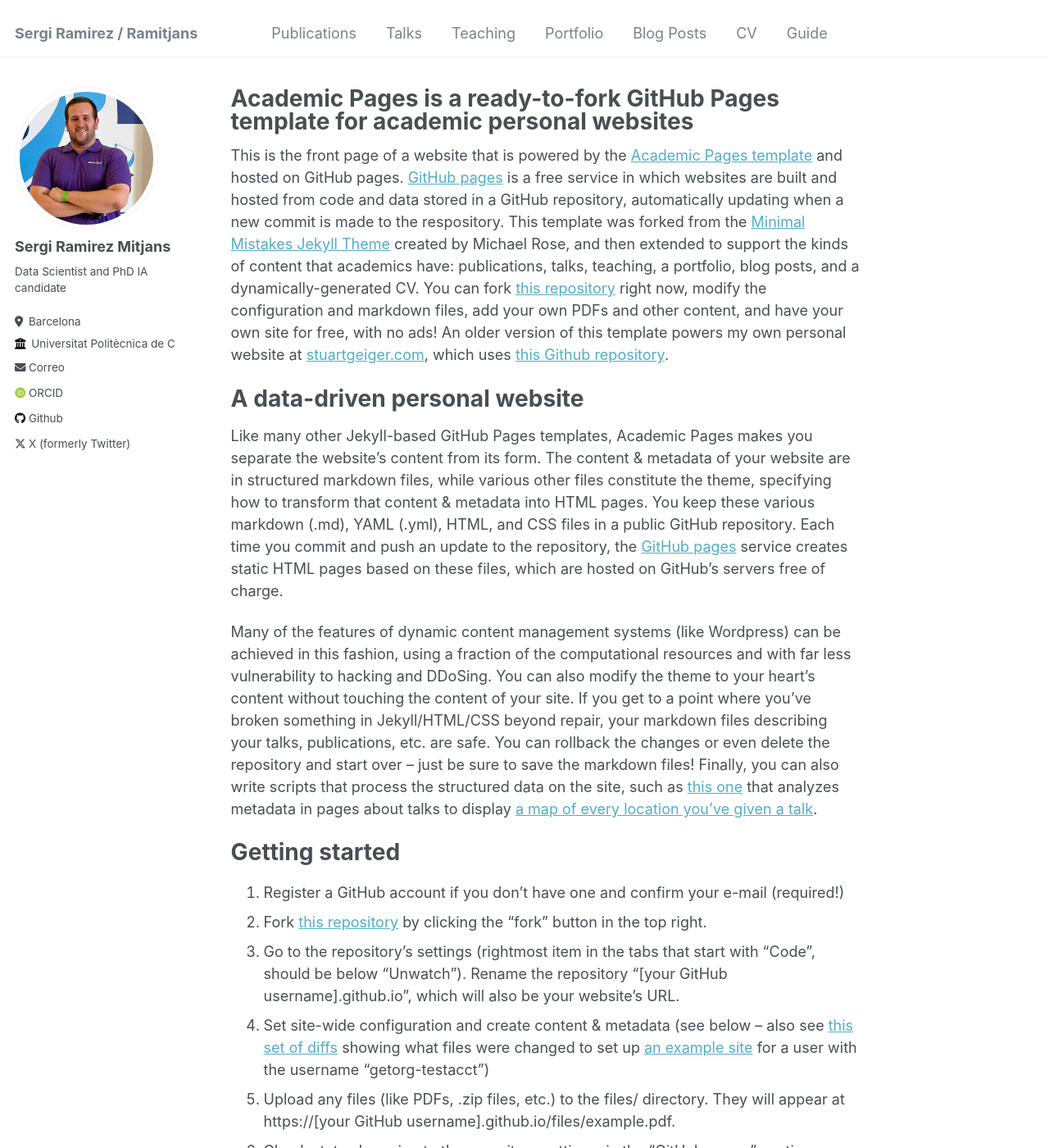
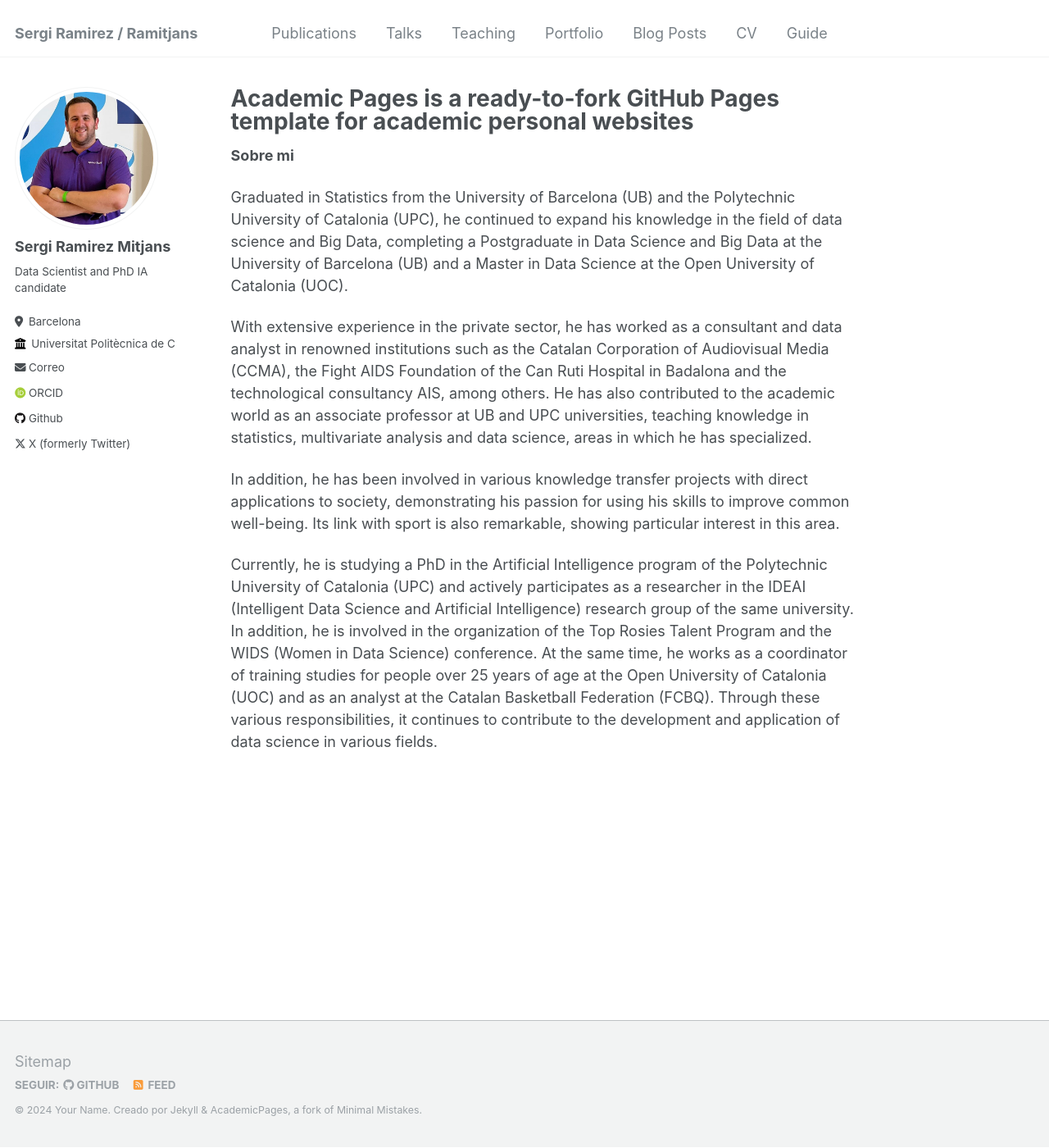
Before and after one commit to ramitjansIA/ramitjansia.github.io, a Jekyll site: the page built from _pages/about.md, in a window 1280 px wide and 1400 px high. Shown: the whole window at 82% size. Built offline with Jekyll 4.4.1, drawn with Linux system fonts in a browser that asks for light colours; some web fonts are replaced; some of the changed text lies outside the part shown.

Commit message:
Add files via upload

```diff
--- a/_pages/about.md
+++ b/_pages/about.md
@@ -7,43 +7,12 @@
   - /about.html
 ---
 
-This is the front page of a website that is powered by the [Academic Pages template](https://github.com/academicpages/academicpages.github.io) and hosted on GitHub pages. [GitHub pages](https://pages.github.com) is a free service in which websites are built and hosted from code and data stored in a GitHub repository, automatically updating when a new commit is made to the respository. This template was forked from the [Minimal Mistakes Jekyll Theme](https://mmistakes.github.io/minimal-mistakes/) created by Michael Rose, and then extended to support the kinds of content that academics have: publications, talks, teaching, a portfolio, blog posts, and a dynamically-generated CV. You can fork [this repository](https://github.com/academicpages/academicpages.github.io) right now, modify the configuration and markdown files, add your own PDFs and other content, and have your own site for free, with no ads! An older version of this template powers my own personal website at [stuartgeiger.com](http://stuartgeiger.com), which uses [this Github repository](https://github.com/staeiou/staeiou.github.io).
+**Sobre mi**
 
-A data-driven personal website
-======
-Like many other Jekyll-based GitHub Pages templates, Academic Pages makes you separate the website's content from its form. The content & metadata of your website are in structured markdown files, while various other files constitute the theme, specifying how to transform that content & metadata into HTML pages. You keep these various markdown (.md), YAML (.yml), HTML, and CSS files in a public GitHub repository. Each time you commit and push an update to the repository, the [GitHub pages](https://pages.github.com/) service creates static HTML pages based on these files, which are hosted on GitHub's servers free of charge.
+Graduated in Statistics from the University of Barcelona (UB) and the Polytechnic University of Catalonia (UPC), he continued to expand his knowledge in the field of data science and Big Data, completing a Postgraduate in Data Science and Big Data at the University of Barcelona (UB) and a Master in Data Science at the Open University of Catalonia (UOC).
 
-Many of the features of dynamic content management systems (like Wordpress) can be achieved in this fashion, using a fraction of the computational resources and with far less vulnerability to hacking and DDoSing. You can also modify the theme to your heart's content without touching the content of your site. If you get to a point where you've broken something in Jekyll/HTML/CSS beyond repair, your markdown files describing your talks, publications, etc. are safe. You can rollback the changes or even delete the repository and start over -- just be sure to save the markdown files! Finally, you can also write scripts that process the structured data on the site, such as [this one](https://github.com/academicpages/academicpages.github.io/blob/master/talkmap.ipynb) that analyzes metadata in pages about talks to display [a map of every location you've given a talk](https://academicpages.github.io/talkmap.html).
+With extensive experience in the private sector, he has worked as a consultant and data analyst in renowned institutions such as the Catalan Corporation of Audiovisual Media (CCMA), the Fight AIDS Foundation of the Can Ruti Hospital in Badalona and the technological consultancy AIS, among others. He has also contributed to the academic world as an associate professor at UB and UPC universities, teaching knowledge in statistics, multivariate analysis and data science, areas in which he has specialized.
 
-Getting started
-======
-1. Register a GitHub account if you don't have one and confirm your e-mail (required!)
-1. Fork [this repository](https://github.com/academicpages/academicpages.github.io) by clicking the "fork" button in the top right.
-1. Go to the repository's settings (rightmost item in the tabs that start with "Code", should be below "Unwatch"). Rename the repository "[your GitHub username].github.io", which will also be your website's URL.
-1. Set site-wide configuration and create content & metadata (see below -- also see [this set of diffs](http://archive.is/3TPas) showing what files were changed to set up [an example site](https://getorg-testacct.github.io) for a user with the username "getorg-testacct")
-1. Upload any files (like PDFs, .zip files, etc.) to the files/ directory. They will appear at https://[your GitHub username].github.io/files/example.pdf.
-1. Check status by going to the repository settings, in the "GitHub pages" section
+In addition, he has been involved in various knowledge transfer projects with direct applications to society, demonstrating his passion for using his skills to improve common well-being. Its link with sport is also remarkable, showing particular interest in this area.
 
-Site-wide configuration
-------
-The main configuration file for the site is in the base directory in [_config.yml](https://github.com/academicpages/academicpages.github.io/blob/master/_config.yml), which defines the content in the sidebars and other site-wide features. You will need to replace the default variables with ones about yourself and your site's github repository. The configuration file for the top menu is in [_data/navigation.yml](https://github.com/academicpages/academicpages.github.io/blob/master/_data/navigation.yml). For example, if you don't have a portfolio or blog posts, you can remove those items from that navigation.yml file to remove them from the header.
-
-Create content & metadata
-------
-For site content, there is one markdown file for each type of content, which are stored in directories like _publications, _talks, _posts, _teaching, or _pages. For example, each talk is a markdown file in the [_talks directory](https://github.com/academicpages/academicpages.github.io/tree/master/_talks). At the top of each markdown file is structured data in YAML about the talk, which the theme will parse to do lots of cool stuff. The same structured data about a talk is used to generate the list of talks on the [Talks page](https://academicpages.github.io/talks), each [individual page](https://academicpages.github.io/talks/2012-03-01-talk-1) for specific talks, the talks section for the [CV page](https://academicpages.github.io/cv), and the [map of places you've given a talk](https://academicpages.github.io/talkmap.html) (if you run this [python file](https://github.com/academicpages/academicpages.github.io/blob/master/talkmap.py) or [Jupyter notebook](https://github.com/academicpages/academicpages.github.io/blob/master/talkmap.ipynb), which creates the HTML for the map based on the contents of the _talks directory).
-
-**Markdown generator**
-
-I have also created [a set of Jupyter notebooks](https://github.com/academicpages/academicpages.github.io/tree/master/markdown_generator
-) that converts a CSV containing structured data about talks or presentations into individual markdown files that will be properly formatted for the Academic Pages template. The sample CSVs in that directory are the ones I used to create my own personal website at stuartgeiger.com. My usual workflow is that I keep a spreadsheet of my publications and talks, then run the code in these notebooks to generate the markdown files, then commit and push them to the GitHub repository.
-
-How to edit your site's GitHub repository
-------
-Many people use a git client to create files on their local computer and then push them to GitHub's servers. If you are not familiar with git, you can directly edit these configuration and markdown files directly in the github.com interface. Navigate to a file (like [this one](https://github.com/academicpages/academicpages.github.io/blob/master/_talks/2012-03-01-talk-1.md) and click the pencil icon in the top right of the content preview (to the right of the "Raw | Blame | History" buttons). You can delete a file by clicking the trashcan icon to the right of the pencil icon. You can also create new files or upload files by navigating to a directory and clicking the "Create new file" or "Upload files" buttons.
-
-Example: editing a markdown file for a talk
-![Editing a markdown file for a talk](/images/editing-talk.png)
-
-For more info
-------
-More info about configuring Academic Pages can be found in [the guide](https://academicpages.github.io/markdown/). The [guides for the Minimal Mistakes theme](https://mmistakes.github.io/minimal-mistakes/docs/configuration/) (which this theme was forked from) might also be helpful.
+Currently, he is studying a PhD in the Artificial Intelligence program of the Polytechnic University of Catalonia (UPC) and actively participates as a researcher in the IDEAI (Intelligent Data Science and Artificial Intelligence) research group of the same university. In addition, he is involved in the organization of the Top Rosies Talent Program and the WIDS (Women in Data Science) conference. At the same time, he works as a coordinator of training studies for people over 25 years of age at the Open University of Catalonia (UOC) and as an analyst at the Catalan Basketball Federation (FCBQ). Through these various responsibilities, it continues to contribute to the development and application of data science in various fields.
```
